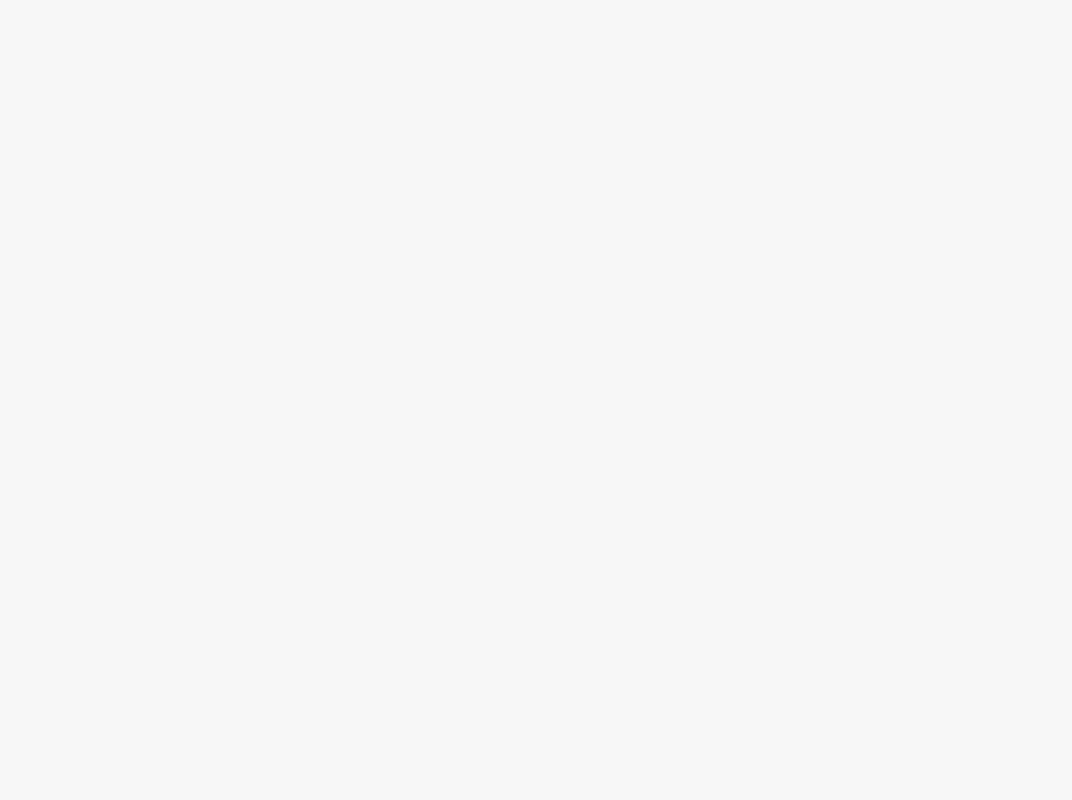
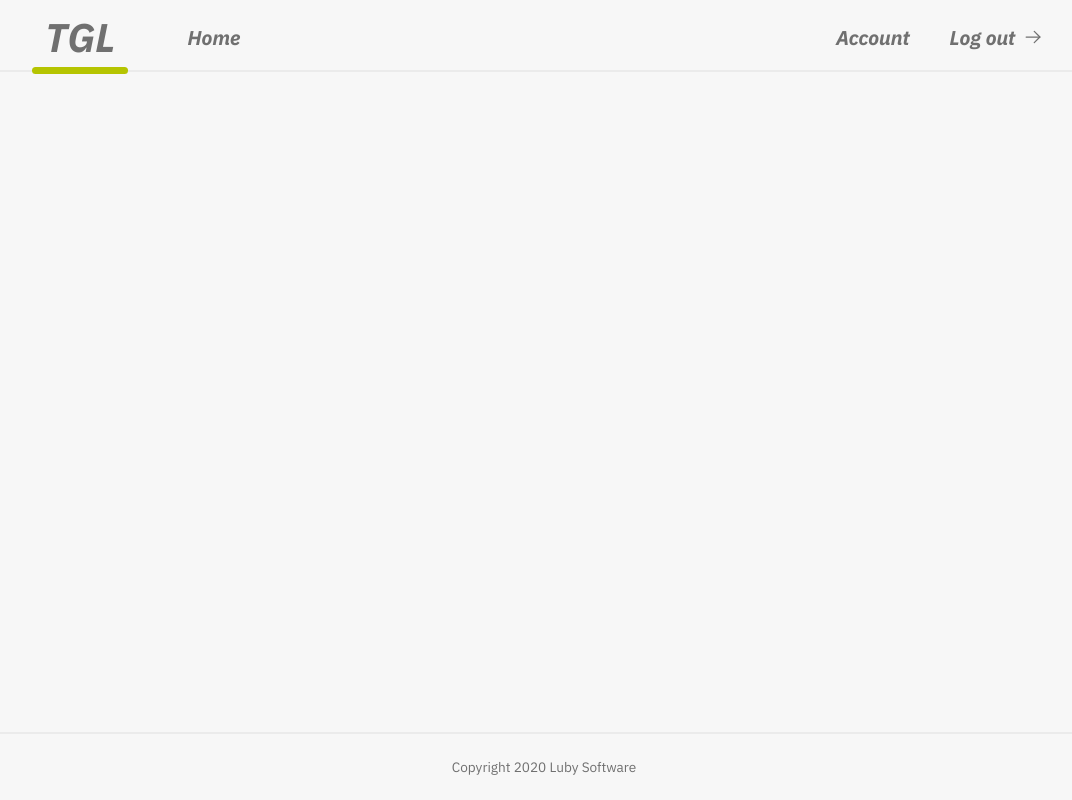
Before and after one commit to paulo-fs/tgl-react-ts, a React (Vite) app: page /bet in a window 1280 px wide. Before the commit this address had no page. Shown: the whole page, without its empty margins (96-1168 px from the left). Built offline with nearby package versions, Linux system fonts and the light colour scheme.

Commit message:
structure: header

```diff
--- a/src/components/Footer.tsx
+++ b/src/components/Footer.tsx
@@ -14,7 +14,7 @@ const FooterContainer = styled.footer`
   width: 100vw;
   padding: 1.5rem 0;
   text-align: center;
-  border-top: 1px solid ${props => props.theme.gray200};
+  border-top: 2px solid ${props => props.theme.gray200};
 
   position: absolute;
   bottom: 0;
--- /dev/null
+++ b/src/components/Header.tsx
@@ -0,0 +1,17 @@
+import { HeaderContainer, Logo, Links } from './headerStyles';
+import { ArrowRight } from 'phosphor-react';
+
+export function Header(){
+	return(
+		<HeaderContainer>
+			<Logo>TGL</Logo>
+			<Links>
+				<a href="">Home</a>
+				<div>
+					<a href="">Account</a>
+					<a href="">Log out <ArrowRight size={20} /></a>
+				</div>
+			</Links>
+		</HeaderContainer>
+	);
+}
--- a/src/components/Router.tsx
+++ b/src/components/Router.tsx
@@ -1,6 +1,7 @@
 import { Route, Routes } from 'react-router-dom';
 import { LayoutAuth } from '@layouts/LayoutAuth';
 import { AuthMainPage } from '@pages/Authentication/AuthMainPage';
+import { LayoutGames } from '@layouts/LayoutGames';
 
 export function Router(){
 	return(
@@ -8,6 +9,10 @@ export function Router(){
 			<Route path='/' element={<LayoutAuth />}>
 				<Route path='/' element={<AuthMainPage />} />
 			</Route>
+			<Route path='/bet' element={<LayoutGames />}>
+				<Route path='/bet' element={''} />
+				<Route path='/bet/history' element={''} />
+			</Route>
 		</Routes>
 	);
 }
--- /dev/null
+++ b/src/components/headerStyles.ts
@@ -0,0 +1,55 @@
+import styled from 'styled-components';
+
+export const HeaderContainer = styled.header`
+  width: 100%;
+  padding: .7rem 8.8rem 0.4rem;
+  border-bottom: 2px solid ${props => props.theme.gray200};
+
+  display: flex;
+  align-items: center;
+  gap: 4.5rem;
+`;
+
+export const Logo  = styled.h1`
+  font-size: 2.5rem;
+  position: relative;
+
+  &::before{
+    content: '';
+    width: 6rem;
+    height: 0.45rem;
+    background-color: ${props => props.theme.green1};
+    border-radius: 2rem;
+
+    position: absolute;
+    top: 3.48rem;
+    left: -0.8rem;
+  }
+`;
+
+export const Links = styled.nav`
+  display: flex;
+  align-items: center;
+  justify-content: space-between;
+
+  width: 100%;
+
+  div{
+    display: flex;
+    gap: 2.5rem;
+  }
+
+  a{
+    font-size: 1.25rem;
+    font-weight: bold;
+
+    display: flex;
+    align-items: center;
+    gap: .5rem;
+
+    transition: .2s;
+    &:hover{
+      color: ${props => props.theme.green1};
+    }
+  }
+`;
```
